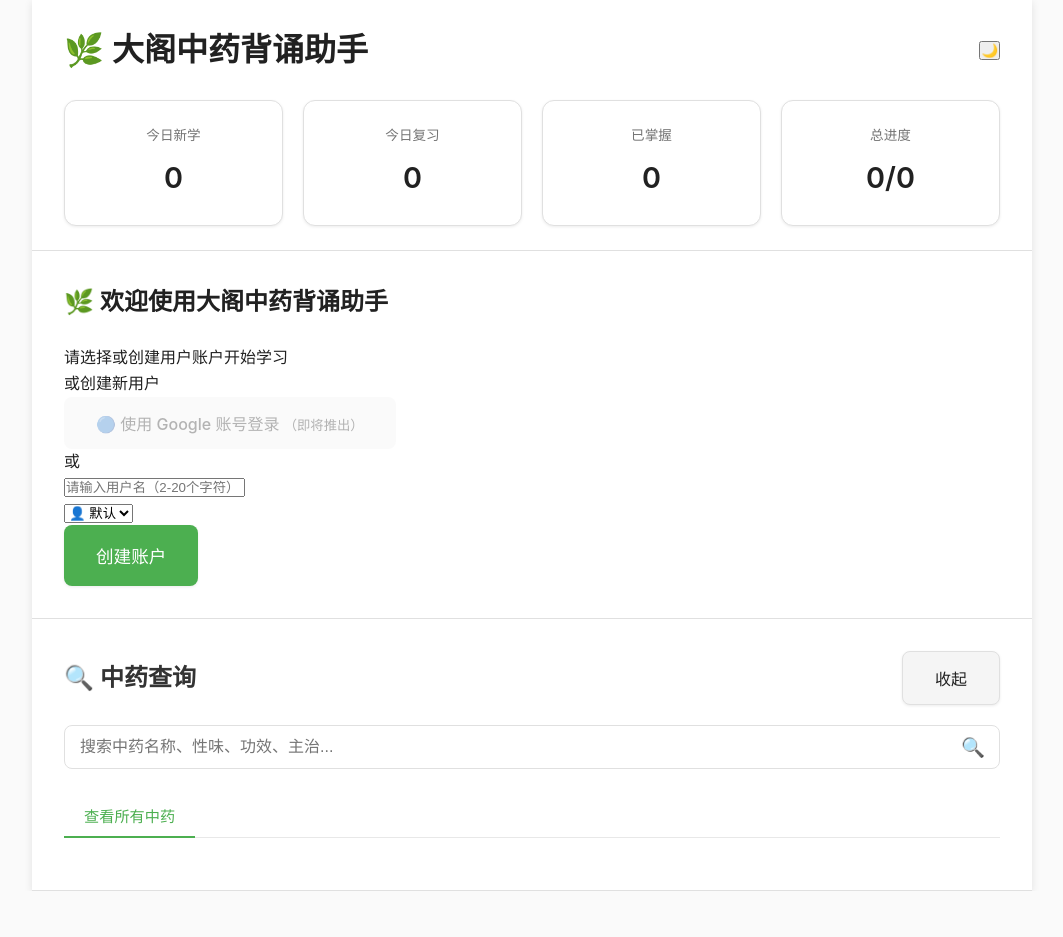
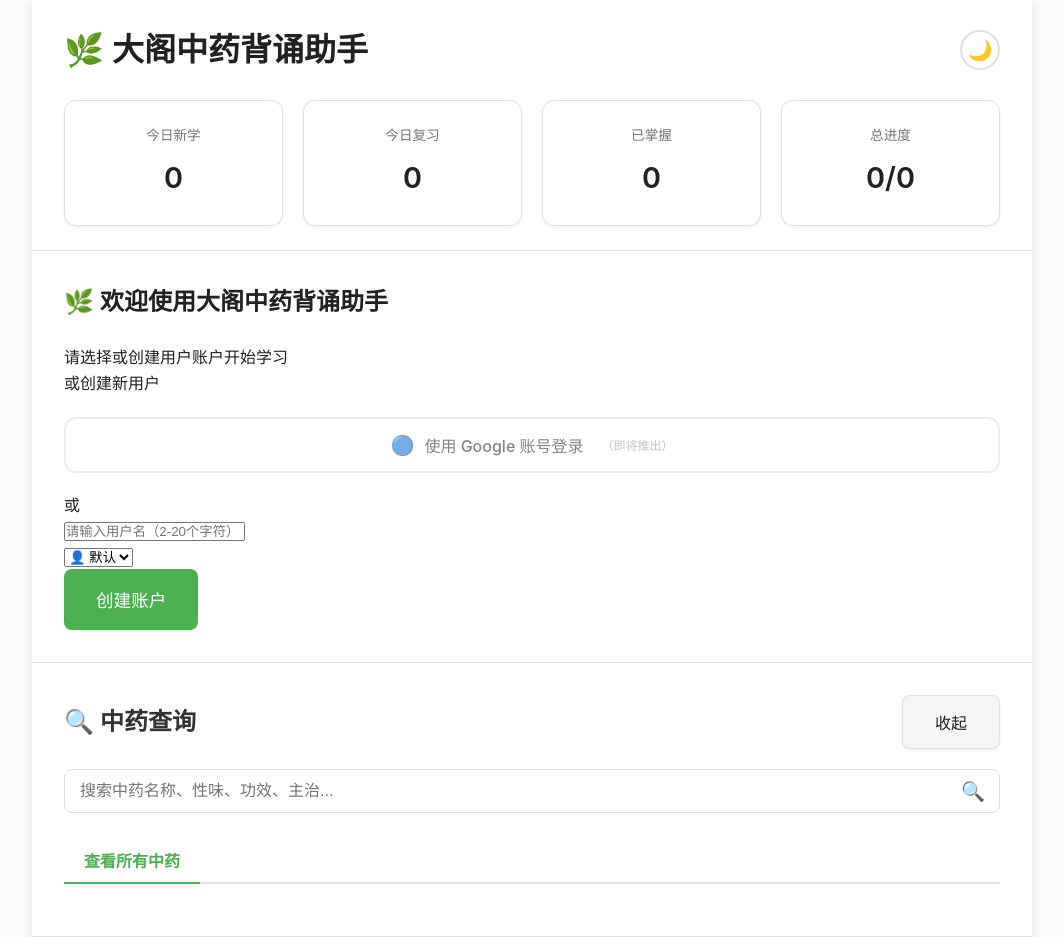
Before and after one commit to 75976852-sketch/medicine-study, a website: page index.html in a window 1280 px wide. Shown: the whole page, without its empty margins (108-1171 px from the left). Before the commit the page ends 891 px from the top, so only its background shows below. Drawn offline with Linux system fonts and the light colour scheme.

Commit message:
Update style.css

```diff
--- a/style.css
+++ b/style.css
@@ -54,6 +54,37 @@
     --transition-slow: 0.3s ease;
 }
 
+/* 夜间模式 */
+[data-theme="dark"] {
+    /* 主色调 - 夜间模式调整 */
+    --primary-color: #66bb6a;
+    --primary-light: #81c784;
+    --primary-dark: #4caf50;
+    --primary-lighter: #1b5e20;
+
+    /* 背景色 - 深色 */
+    --bg-primary: #121212;
+    --bg-card: #1e1e1e;
+    --bg-hover: #2d2d2d;
+    --bg-active: #1b5e20;
+
+    /* 文字颜色 - 浅色 */
+    --text-primary: #e0e0e0;
+    --text-secondary: #b0b0b0;
+    --text-hint: #808080;
+    --text-on-primary: #ffffff;
+
+    /* 边框和分割线 */
+    --border-color: #333333;
+    --border-light: #2a2a2a;
+
+    /* 阴影 - 夜间模式减少阴影 */
+    --shadow-sm: 0 1px 3px rgba(0, 0, 0, 0.3);
+    --shadow-md: 0 2px 8px rgba(0, 0, 0, 0.4);
+    --shadow-lg: 0 4px 16px rgba(0, 0, 0, 0.5);
+    --shadow-hover: 0 4px 20px rgba(102, 187, 106, 0.3);
+}
+
 * {
     margin: 0;
     padding: 0;
@@ -92,6 +123,32 @@ header {
     justify-content: space-between;
     align-items: center;
     margin-bottom: 25px;
+}
+
+.header-actions {
+    display: flex;
+    align-items: center;
+    gap: 16px;
+}
+
+.theme-toggle-btn {
+    width: 40px;
+    height: 40px;
+    border-radius: var(--radius-full);
+    border: 2px solid var(--border-color);
+    background: var(--bg-card);
+    display: flex;
+    align-items: center;
+    justify-content: center;
+    cursor: pointer;
+    transition: all var(--transition-base);
+    font-size: 20px;
+}
+
+.theme-toggle-btn:hover {
+    background: var(--bg-hover);
+    border-color: var(--primary-color);
+    transform: scale(1.1);
 }
 
 header h1 {
@@ -1239,6 +1296,137 @@ mark {
     font-size: 1.1em;
 }
 
+/* 第三方登录样式 */
+.social-login-section {
+    margin: 20px 0;
+    text-align: center;
+}
+
+.btn-google {
+    width: 100%;
+    padding: 14px 20px;
+    background: #ffffff;
+    color: #333;
+    border: 2px solid #e0e0e0;
+    border-radius: var(--radius-lg);
+    font-size: 1em;
+    font-weight: 500;
+    cursor: pointer;
+    transition: all var(--transition-base);
+    display: flex;
+    align-items: center;
+    justify-content: center;
+    gap: 10px;
+    position: relative;
+}
+
+.btn-google:hover:not(:disabled) {
+    background: var(--bg-hover);
+    border-color: #4285f4;
+    box-shadow: var(--shadow-md);
+}
+
+.btn-google:disabled {
+    opacity: 0.6;
+    cursor: not-allowed;
+}
+
+.social-icon {
+    font-size: 1.2em;
+}
+
+.coming-soon {
+    font-size: 0.75em;
+    color: var(--text-hint);
+    font-weight: normal;
+    margin-left: 8px;
+}
+
+[data-theme="dark"] .btn-google {
+    background: var(--bg-card);
+    color: var(--text-primary);
+    border-color: var(--border-color);
+}
+
+[data-theme="dark"] .btn-google:hover:not(:disabled) {
+    background: var(--bg-hover);
+    border-color: #4285f4;
+}
+
+/* 标签页样式 */
+.section-tabs {
+    display: flex;
+    gap: 10px;
+    margin-bottom: 20px;
+    border-bottom: 2px solid var(--border-color);
+}
+
+.tab-btn {
+    padding: 10px 20px;
+    background: transparent;
+    border: none;
+    border-bottom: 2px solid transparent;
+    color: var(--text-secondary);
+    cursor: pointer;
+    font-size: 1em;
+    transition: all var(--transition-base);
+    margin-bottom: -2px;
+}
+
+.tab-btn:hover {
+    color: var(--primary-color);
+}
+
+.tab-btn.active {
+    color: var(--primary-color);
+    border-bottom-color: var(--primary-color);
+    font-weight: 600;
+}
+
+/* 搜索结果样式 */
+.search-result-item {
+    padding: 16px;
+    background: var(--bg-card);
+    border: 1px solid var(--border-color);
+    border-radius: var(--radius-md);
+    margin-bottom: 12px;
+    cursor: pointer;
+    transition: all var(--transition-base);
+}
+
+.search-result-item:hover {
+    border-color: var(--primary-color);
+    background: var(--bg-hover);
+    box-shadow: var(--shadow-sm);
+}
+
+.result-name {
+    font-size: 1.2em;
+    font-weight: 600;
+    color: var(--primary-color);
+    margin-bottom: 8px;
+}
+
+.result-details {
+    font-size: 0.9em;
+    color: var(--text-secondary);
+    line-height: 1.6;
+}
+
+.result-effect {
+    margin-bottom: 4px;
+}
+
+/* 夜间模式下的标签页 */
+[data-theme="dark"] .tab-btn {
+    color: var(--text-secondary);
+}
+
+[data-theme="dark"] .tab-btn.active {
+    color: var(--primary-light);
+    border-bottom-color: var(--primary-light);
+}
+
 @media (max-width: 768px) {
     .medicines-grid {
         grid-template-columns: repeat(auto-fill, minmax(100px, 1fr));
```
